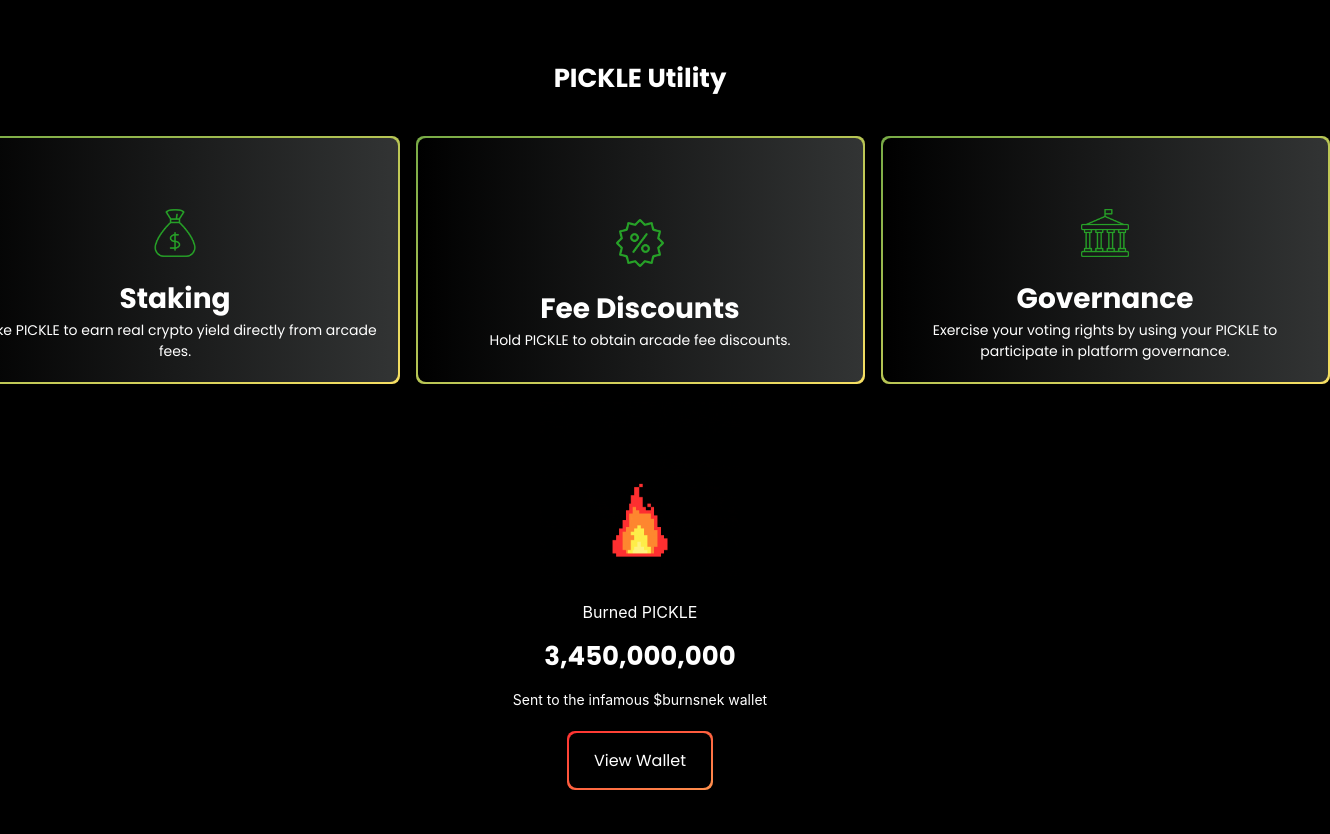
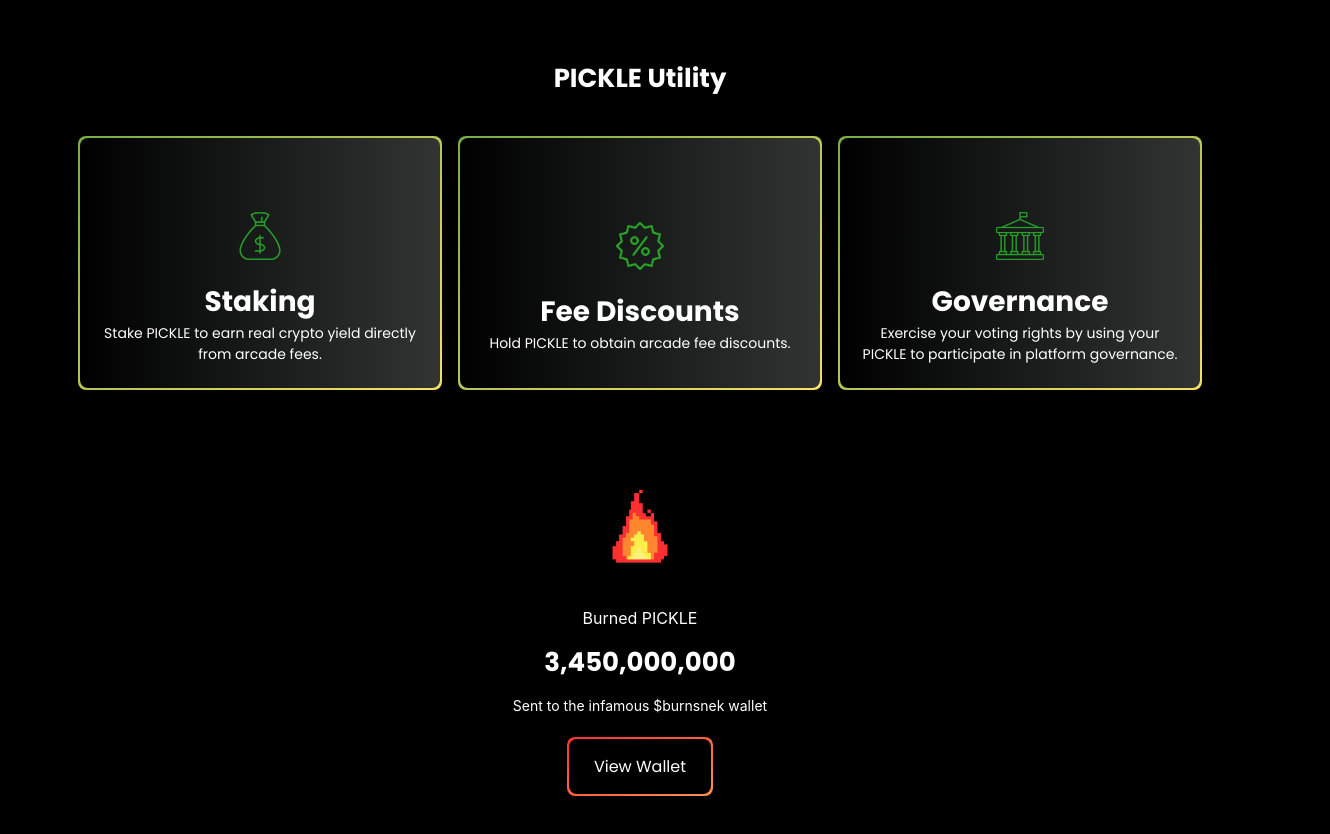
Before and after one commit to Moin105/picklefinal, a React (Create React App) app: page / in a window 1280 px wide. Shown: the part 1800-2634 px from the top of the page, 1330 px wide, since content can reach past the window. Built offline with nearby package versions, Linux system fonts and the light colour scheme; a web font is replaced by a local one.

Commit message:
utility section

```diff
--- a/src/Components/Banner/Banner.jsx
+++ b/src/Components/Banner/Banner.jsx
@@ -12,7 +12,7 @@ function Banner() {
       <div className="banner-container">
         <div className="banner-left">
           <h2>Welcome to the new era of online arcades</h2>
-          <br></br>
+
           <p>
             Jump into the premier online platform where competitive gaming meets
             cryptocurrency wagering.
--- a/src/Components/Banner/banner.css
+++ b/src/Components/Banner/banner.css
@@ -190,9 +190,13 @@
   }
   .banner-container .banner-left h2 {
     font-size: 20px !important;
+    display: flex;
+    justify-content: center;
+    align-items: center;
   }
   .banner-container .banner-left p {
     font-size: 12px !important;
+    width: 100% !important;
     margin-top: 20px;
   }
 }
--- a/src/Components/Banner/banner.scss
+++ b/src/Components/Banner/banner.scss
@@ -205,9 +205,14 @@
             }
             h2{
                 font-size: 20px!important;
+                display: flex;
+                justify-content: center;
+                align-items: center;
+
             }
             p{
                 font-size: 12px !important;
+                width: 100%!important;
                 margin-top: 20px;
 
             }
--- a/src/Components/Utility/utility.css
+++ b/src/Components/Utility/utility.css
@@ -155,33 +155,128 @@
 }
 
 @media only screen and (max-width: 1550px) {
-  .utility-container {
-    margin: 0 auto;
+  .utility-container .utility-boxes {
+    display: flex;
+    gap: 20px;
+    flex-wrap: wrap;
+    justify-content: center;
+    align-items: center;
+    margin-top: 40px;
+    /* Define the gradient for the border */
   }
-  .utility-container .utility-left {
-    width: 60%;
+  .utility-container .utility-boxes p {
+    margin: 0;
   }
-  .utility-container .utility-left h2 {
-    font-size: 32px !important;
+  .utility-container .utility-boxes .utility-box {
+    display: inline-block;
+    width: 360px !important;
+    height: 250px;
+    padding: 20px 20px;
+    display: flex;
+    justify-content: center;
+    flex-direction: column;
+    font-size: 16px;
+    border-radius: 8px;
+    color: #fff; /* Text color */
+    background: linear-gradient(90deg, rgb(0, 0, 0) 0%, rgb(0, 0, 0) 0%, rgb(50, 52, 52) 100%);
+    /* utility-card background color */
+    border: none;
+    align-items: center;
+    cursor: pointer;
+    position: relative;
+    font-family: "Poppins";
   }
-  .utility-container .utility-left p {
-    font-size: 18px !important;
-    margin-top: 20px;
+  .utility-container .utility-boxes .utility-box h3 {
+    font-size: 28px;
+    color: white;
+    margin-top: -30px;
+  }
+  .utility-container .utility-boxes .utility-box img {
+    width: 150px;
+    height: 150px;
+    -o-object-fit: contain;
+       object-fit: contain;
+  }
+  .utility-container .utility-boxes .utility-box p {
+    font-size: 18px;
+    text-align: center;
+  }
+  .utility-container .utility-boxes .utility-box::before {
+    content: ""; /* Required for pseudo-element */
+    position: absolute;
+    top: -2px;
+    left: -2px;
+    right: -2px;
+    bottom: -2px;
+    z-index: -2;
+    background: linear-gradient(to bottom right, #78ab46, #f7df63);
+    border-radius: 8px;
+  }
+  .utility-container .utility-boxes .utility-card:hover::before {
+    background: linear-gradient(to bottom right, #f7df63, #78ab46);
   }
 }
 @media only screen and (max-width: 1250px) {
-  .utility-container {
-    margin: 0 auto;
+  .utility-container .utility-boxes {
+    display: flex;
+    gap: 20px;
+    flex-wrap: wrap;
+    justify-content: center;
+    align-items: center;
+    margin-top: 40px;
+    /* Define the gradient for the border */
   }
-  .utility-container .utility-left {
-    width: 60%;
+  .utility-container .utility-boxes p {
+    margin: 0;
   }
-  .utility-container .utility-left h2 {
-    font-size: 28px !important;
+  .utility-container .utility-boxes .utility-box {
+    display: inline-block;
+    width: 310px !important;
+    height: 200px;
+    padding: 20px 20px;
+    display: flex;
+    justify-content: center;
+    flex-direction: column;
+    font-size: 16px;
+    border-radius: 8px;
+    color: #fff; /* Text color */
+    background: linear-gradient(90deg, rgb(0, 0, 0) 0%, rgb(0, 0, 0) 0%, rgb(50, 52, 52) 100%);
+    /* utility-card background color */
+    border: none;
+    align-items: center;
+    cursor: pointer;
+    position: relative;
+    font-family: "Poppins";
   }
-  .utility-container .utility-left p {
-    font-size: 15px !important;
-    margin-top: 20px;
+  .utility-container .utility-boxes .utility-box h3 {
+    font-size: 22px !important;
+    color: white;
+    margin-top: -30px;
+  }
+  .utility-container .utility-boxes .utility-box img {
+    width: 150px;
+    height: 150px;
+    -o-object-fit: contain;
+       object-fit: contain;
+  }
+  .utility-container .utility-boxes .utility-box p {
+    font-size: 18px;
+    margin-bottom: 20px;
+    text-align: center;
+  }
+  .utility-container .utility-boxes .utility-box::before {
+    content: ""; /* Required for pseudo-element */
+    position: absolute;
+    top: -2px;
+    left: -2px;
+    right: -2px;
+    bottom: -2px;
+    z-index: -2;
+    background: linear-gradient(to bottom right, #78ab46, #f7df63);
+    border-radius: 8px;
+  }
+  .utility-container .utility-boxes .utility-card:hover::before {
+    background: linear-gradient(to bottom right, #f7df63, #78ab46);
   }
 }
 @media only screen and (max-width: 1186px) {
--- a/src/Components/Utility/utility.scss
+++ b/src/Components/Utility/utility.scss
@@ -165,17 +165,66 @@
 @media only screen and (max-width: 1550px) {
 
     .utility-container{
-        margin: 0 auto;
-        .utility-left{
-            width: 60%;
-            h2{
-                font-size: 32px!important;
+        .utility-boxes{
+            display: flex;
+            gap:20px;
+            flex-wrap: wrap;
+            justify-content: center;
+            align-items: center;
+            p{
+                margin: 0;
             }
-            p{
-                font-size: 18px !important;
-                margin-top: 20px;
+            margin-top: 40px;
+            .utility-box{
+                display: inline-block;
+                width: 360px !important;
+                height: 250px;
+                padding: 20px 20px;
+                display: flex;
+                justify-content: center;
+                flex-direction: column;
+                font-size: 16px;
+                border-radius: 8px;
+                color: #fff; /* Text color */
+                background: linear-gradient(90deg, rgba(0,0,0,1) 0%, rgba(0,0,0,1) 0%, rgba(50,52,52,1) 100%);
+/* utility-card background color */
+                border: none;
+                align-items: center;
+                cursor: pointer;
+                position: relative;
+                font-family: 'Poppins';
+                h3{
+                    font-size: 28px;
+                    color: white;
+                    margin-top: -30px;
+                }
+                img{
+                    width: 150px;
+                    height: 150px;
+                    object-fit: contain;
+                }
+                p{
+                    // margin-top: -30px;
+                    font-size: 18px;
+                    text-align: center;
+                }
+              }
 
-            }
+              /* Define the gradient for the border */
+              .utility-box::before {
+                content: ''; /* Required for pseudo-element */
+                position: absolute;
+                top: -2px;
+                left: -2px;
+                right: -2px;
+                bottom: -2px;
+                z-index: -2;
+                background: linear-gradient(to bottom right, #78ab46, #f7df63);
+                border-radius: 8px;
+              }
+              .utility-card:hover::before {
+                background: linear-gradient(to bottom right, #f7df63, #78ab46);
+              }
         }
     }
 }
@@ -183,17 +232,67 @@
 @media only screen and (max-width: 1250px) {
 
     .utility-container{
-        margin: 0 auto;
-        .utility-left{
-            width: 60%;
-            h2{
-                font-size: 28px!important;
+        .utility-boxes{
+            display: flex;
+            gap:20px;
+            flex-wrap: wrap;
+            justify-content: center;
+            align-items: center;
+            p{
+                margin: 0;
             }
-            p{
-                font-size: 15px !important;
-                margin-top: 20px;
+            margin-top: 40px;
+            .utility-box{
+                display: inline-block;
+                width: 310px !important;
+                height: 200px;
+                padding: 20px 20px;
+                display: flex;
+                justify-content: center;
+                flex-direction: column;
+                font-size: 16px;
+                border-radius: 8px;
+                color: #fff; /* Text color */
+                background: linear-gradient(90deg, rgba(0,0,0,1) 0%, rgba(0,0,0,1) 0%, rgba(50,52,52,1) 100%);
+/* utility-card background color */
+                border: none;
+                align-items: center;
+                cursor: pointer;
+                position: relative;
+                font-family: 'Poppins';
+                h3{
+                    font-size: 22px !important;
+                    color: white;
+                    margin-top: -30px;
+                }
+                img{
+                    width: 150px;
+                    height: 150px;
+                    object-fit: contain;
+                }
+                p{
+                    // margin-top: -30px;
+                    font-size: 18px;
+                    margin-bottom: 20px;
+                    text-align: center;
+                }
+              }
 
-            }
+              /* Define the gradient for the border */
+              .utility-box::before {
+                content: ''; /* Required for pseudo-element */
+                position: absolute;
+                top: -2px;
+                left: -2px;
+                right: -2px;
+                bottom: -2px;
+                z-index: -2;
+                background: linear-gradient(to bottom right, #78ab46, #f7df63);
+                border-radius: 8px;
+              }
+              .utility-card:hover::before {
+                background: linear-gradient(to bottom right, #f7df63, #78ab46);
+              }
         }
     }
 }
```
Also changed, not shown: 2 other files (tests, documents, lock files or other folders).
